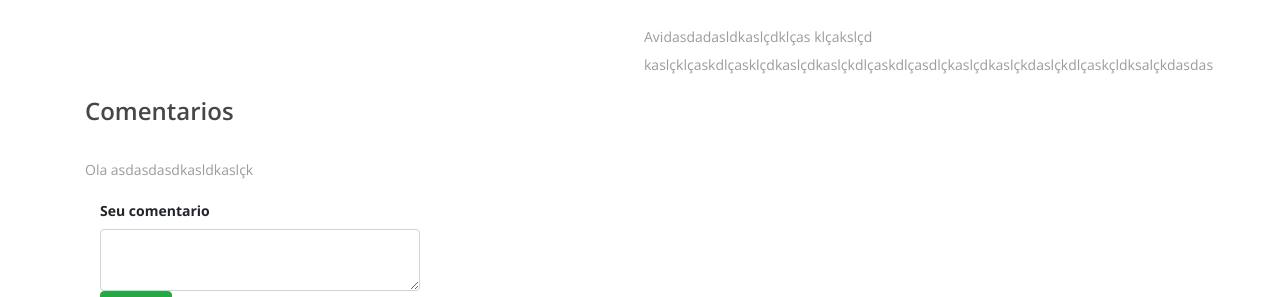
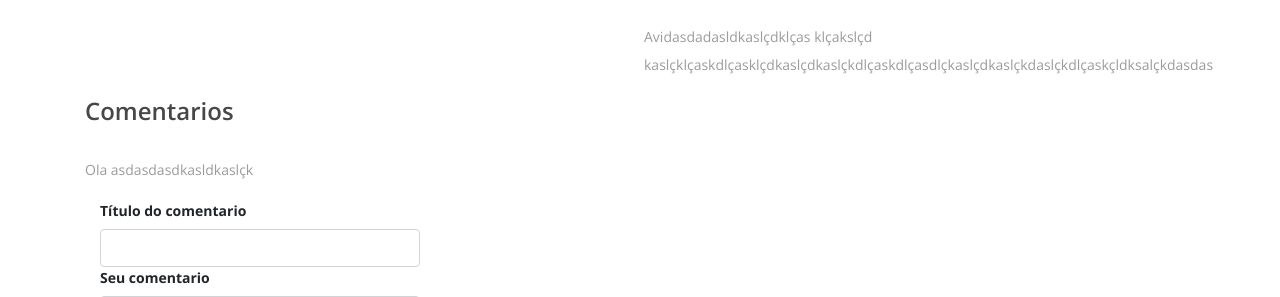
Before and after one commit to kelsonkef/TocDoArtesao, a Django app: page /1 in a window 1280 px wide. Shown: the part 1150-1447 px from the top of the page. Run offline with Django 3.2, Linux system fonts and the light colour scheme; data comes from the database, SQL or seed files in the repository; both versions use the stored data as it was after the commit; some libraries are stand-ins or nearby versions.

Commit message:
Colocando comentario

```diff
--- a/publicacao/urls.py
+++ b/publicacao/urls.py
@@ -5,4 +5,5 @@ from . import views
 urlpatterns = [
     path('', views.index, name='index'),
     path('<int:publicacao_id>', views.publicacao, name='publicacao'),
+
 ]
--- a/publicacao/views.py
+++ b/publicacao/views.py
@@ -1,7 +1,8 @@
-from django.shortcuts import render, get_list_or_404, get_object_or_404
+from django.shortcuts import render, redirect, get_list_or_404, get_object_or_404
 from django.http import HttpResponse
 from .models import Publicacao
-# Create your views here.
+from django.contrib import auth, messages
+from user.models import Usuario
 
 def index(request):
     #Filtarando e ordenando
@@ -14,10 +15,7 @@ def index(request):
     return render(request,"index.html",dados)
 
 def publicacao(request, publicacao_id):
-    print("Entrou")
     publicacoes = get_object_or_404(Publicacao, pk=publicacao_id) #Pega o Objeto ou dá erro 404
-    print(publicacao)
-
     publicacoes_a_exibir = {
         'publicacoes': publicacoes
     }
@@ -35,3 +33,6 @@ def buscar(request):
     }
 
     return render(request, 'buscar.html', dados)
+
+def campo_vazio(campo):
+    return not campo.strip()
--- a/templates/publicacao.html
+++ b/templates/publicacao.html
@@ -86,11 +86,17 @@
                             <p>Ola asdasdasdkasldkaslçk</p>
                         </p>
                         </div>
-                        <form action="#" method="post" enctype="multipart/form-data">
+                        <form action="{% url 'cadastra_comentario' %}" method="post" enctype="multipart/form-data">
+                          {% csrf_token %}
+                          <input type="text" id="publicacao_id" class="form-control" name="publicacao_id" value="{{publicacao.id}}" hidden>
+                          <div class="col-12 col-lg-12">
+                              <label for="nome_publicacao"><b>Título do comentario</b></label>
+                              <input type="text" id="titulo_comentario" class="form-control" name="titulo_comentario">
+                          </div>
                             <div class="col-12">
                                 <label for="file"><b>Seu comentario</b></label>
-                                <textarea class="form-control" name="opa"></textarea>
-                                <button ttype="submit" class="btn btn-success">Enviar</button>
+                                <textarea class="form-control" name="comentario"></textarea>
+                                <button type="submit" class="btn btn-success">Enviar</button>
                             </div>
                         </form>
                     </div>
--- /dev/null
+++ b/templates/teste.html
@@ -0,0 +1 @@
+<h1>olá comentario</h1>
--- a/user/urls.py
+++ b/user/urls.py
@@ -11,4 +11,5 @@ urlpatterns = [
     path('deleta/<int:publicacao_id>', views.deleta_publicacao, name='deleta_publicacao'),
     path('edita/<int:publicacao_id>', views.edita_publicacao, name='edita_publicacao'),
     path('atualiza_publicao', views.atualiza_publicacao, name='atualiza_publicacao'),
+    path('teste', views.comentario_publicacao, name='cadastra_comentario'),
 ]
```
Also changed, not shown: user/views.py (+25 -2 lines), db.sqlite3.
